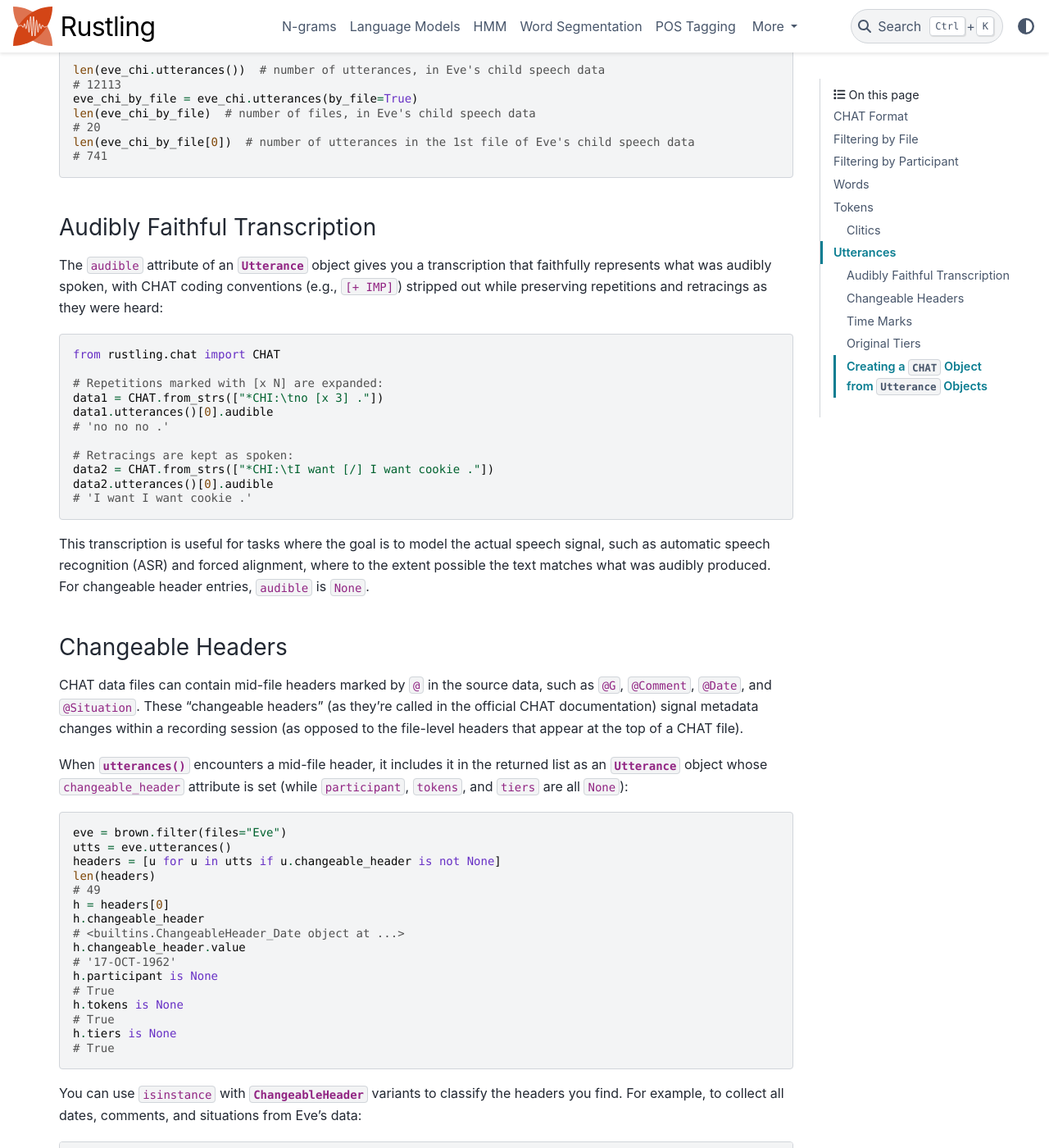
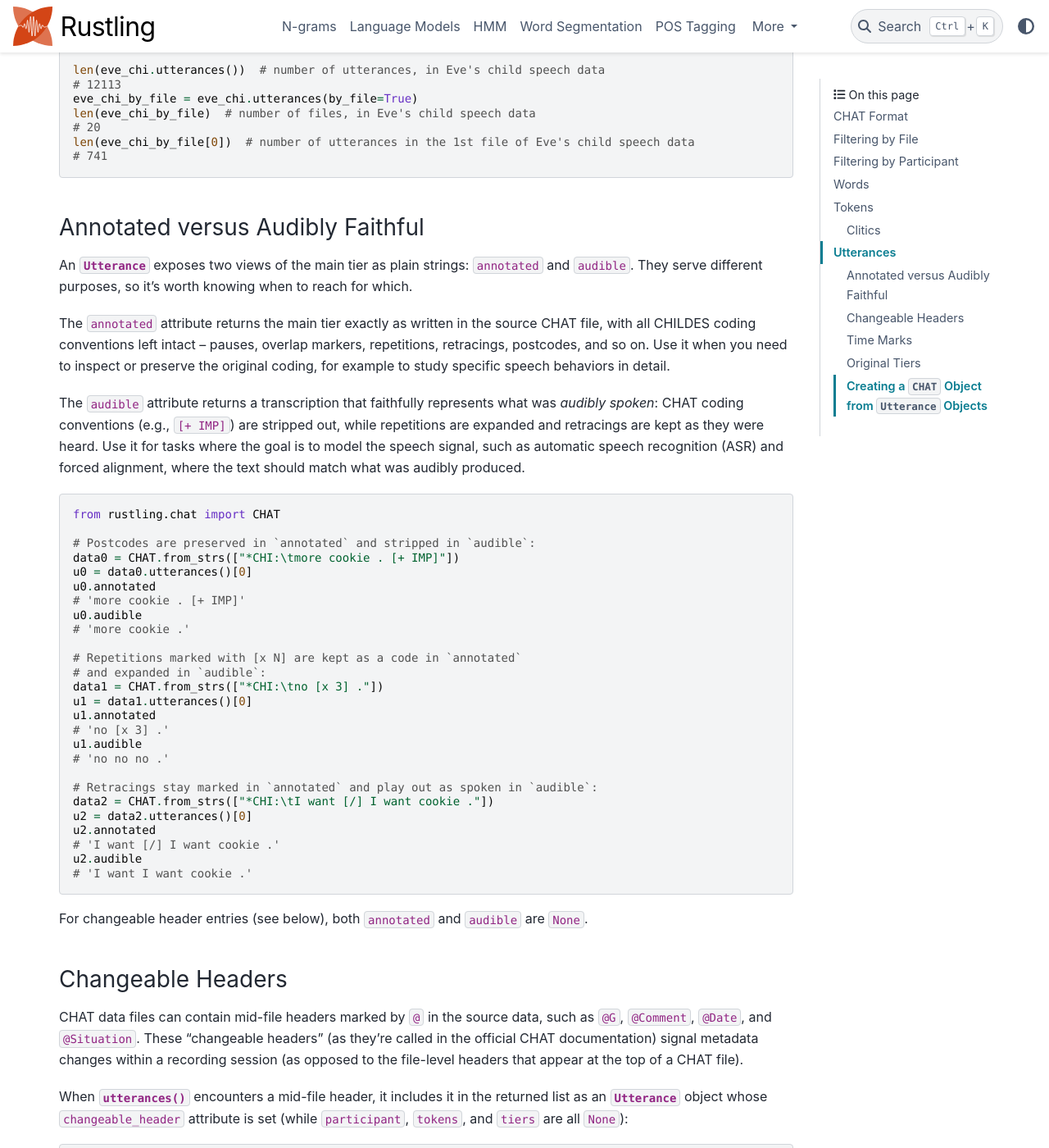
Before and after one commit to jacksonllee/rustling, a Sphinx documentation site: the page built from python/docs/chat/transcriptions.rst, in a window 1280 px wide and 1400 px high, scrolled down 7818 px. Shown: the whole window at 82% size. Built offline with Sphinx 7.4.7 and the PyData theme 0.15.4, drawn with Linux system fonts in a browser that asks for light colours; pages that are not in the unit, such as notebooks, are missing from menus.

Commit message:
ENH annotated at CHAT utterances

```diff
--- a/Cargo.toml
+++ b/Cargo.toml
@@ -1,6 +1,6 @@
 [package]
 name = "rustling"
-version = "0.8.0"
+version = "0.9.0"
 edition = "2024"
 description = "A high-performance library for computational linguistics"
 license = "MIT"
--- a/python/docs/chat/transcriptions.rst
+++ b/python/docs/chat/transcriptions.rst
@@ -466,32 +466,58 @@ to organize the results at the file level:
     # 741
 
 
-Audibly Faithful Transcription
-^^^^^^^^^^^^^^^^^^^^^^^^^^^^^^
+Annotated versus Audibly Faithful
+^^^^^^^^^^^^^^^^^^^^^^^^^^^^^^^^^
 
-The ``audible`` attribute of an :class:`~rustling.chat.Utterance` object
-gives you a transcription that faithfully represents what was audibly spoken,
-with CHAT coding conventions (e.g., ``[+ IMP]``) stripped out
-while preserving repetitions and retracings as they were heard:
+An :class:`~rustling.chat.Utterance` exposes two views of the main tier
+as plain strings: ``annotated`` and ``audible``. They serve different
+purposes, so it's worth knowing when to reach for which.
+
+The ``annotated`` attribute returns the main tier exactly as written in
+the source CHAT file, with all CHILDES coding conventions left intact --
+pauses, overlap markers, repetitions, retracings, postcodes, and so on.
+Use it when you need to inspect or preserve the original coding, for
+example to study specific speech behaviors in detail.
+
+The ``audible`` attribute returns a transcription that faithfully
+represents what was *audibly spoken*: CHAT coding conventions
+(e.g., ``[+ IMP]``) are stripped out, while repetitions are expanded
+and retracings are kept as they were heard. Use it for tasks where the
+goal is to model the speech signal, such as automatic speech recognition
+(ASR) and forced alignment, where the text should match what was audibly
+produced.
 
 .. code-block:: python
 
     from rustling.chat import CHAT
 
-    # Repetitions marked with [x N] are expanded:
+    # Postcodes are preserved in `annotated` and stripped in `audible`:
+    data0 = CHAT.from_strs(["*CHI:\tmore cookie . [+ IMP]"])
+    u0 = data0.utterances()[0]
+    u0.annotated
+    # 'more cookie . [+ IMP]'
+    u0.audible
+    # 'more cookie .'
+
+    # Repetitions marked with [x N] are kept as a code in `annotated`
+    # and expanded in `audible`:
     data1 = CHAT.from_strs(["*CHI:\tno [x 3] ."])
-    data1.utterances()[0].audible
+    u1 = data1.utterances()[0]
+    u1.annotated
+    # 'no [x 3] .'
+    u1.audible
     # 'no no no .'
 
-    # Retracings are kept as spoken:
+    # Retracings stay marked in `annotated` and play out as spoken in `audible`:
     data2 = CHAT.from_strs(["*CHI:\tI want [/] I want cookie ."])
-    data2.utterances()[0].audible
+    u2 = data2.utterances()[0]
+    u2.annotated
+    # 'I want [/] I want cookie .'
+    u2.audible
     # 'I want I want cookie .'
 
-This transcription is useful for tasks where the goal is to model
-the actual speech signal, such as automatic speech recognition (ASR)
-and forced alignment, where to the extent possible the text matches what was audibly produced.
-For changeable header entries, ``audible`` is ``None``.
+For changeable header entries (see below),
+both ``annotated`` and ``audible`` are ``None``.
 
 
 Changeable Headers
```
Also changed, not shown: CHANGELOG.md (+7 -0 lines), 5 other files.
